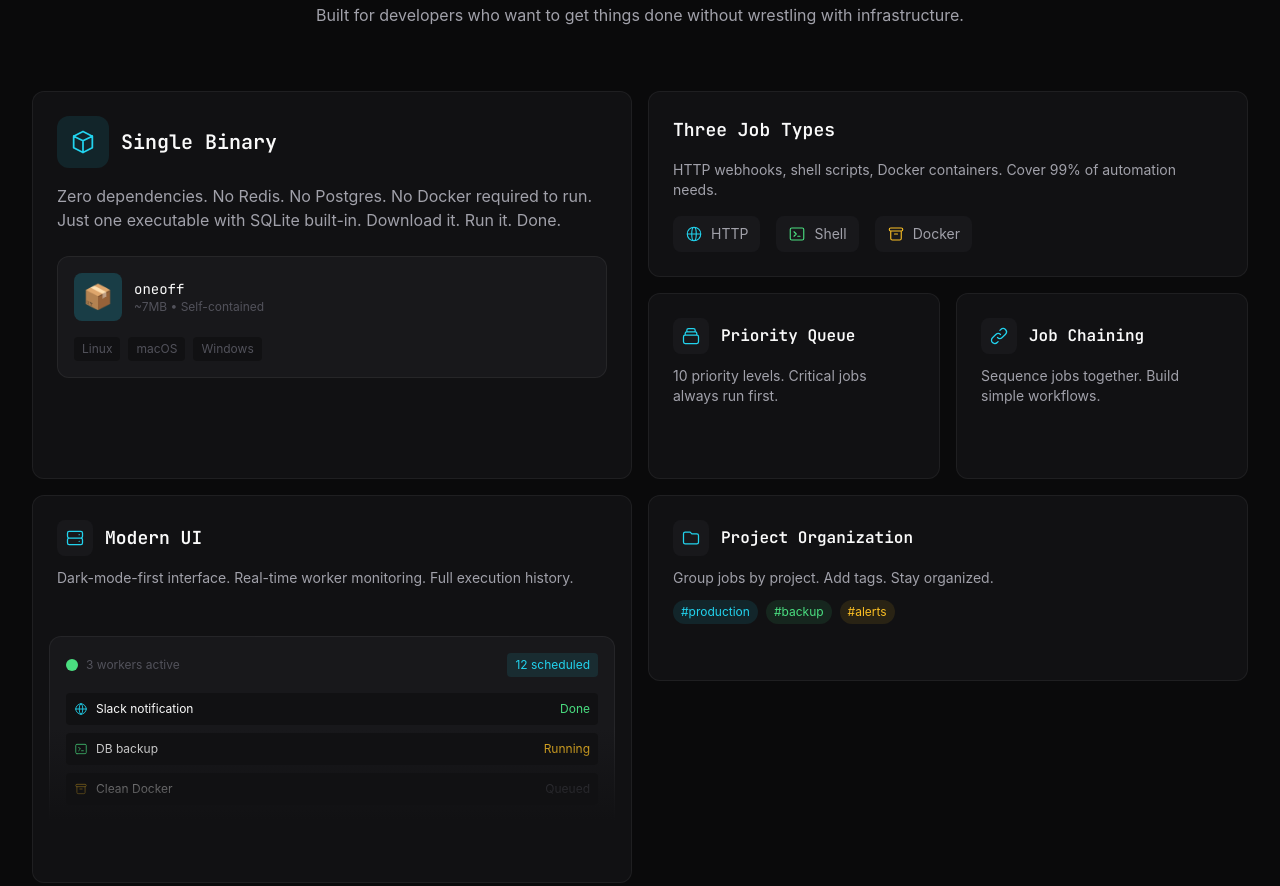
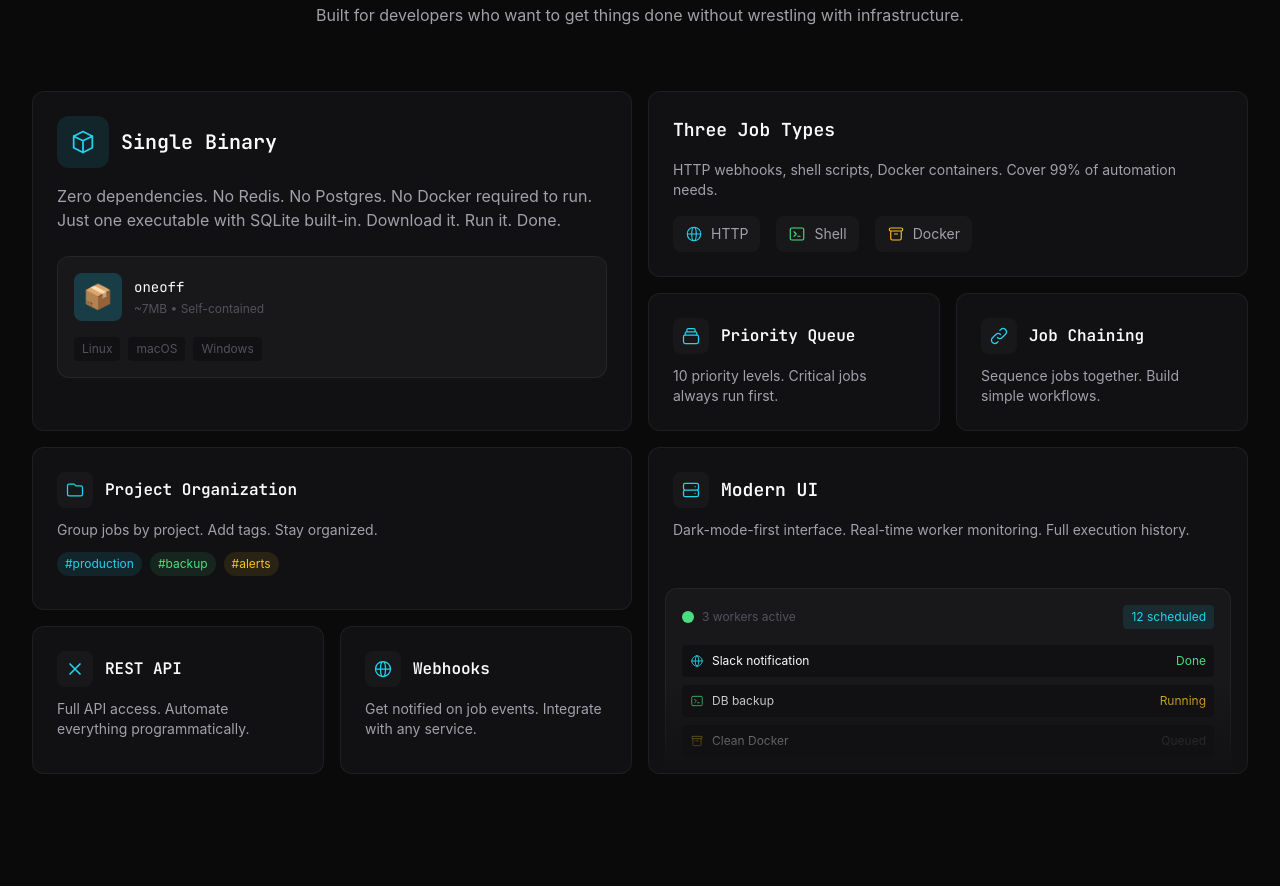
Before and after one commit to meysam81/oneoff, an Astro site in the folder landing-page/: page / in a window 1280 px wide. Shown: the part 1814-2700 px from the top of the page. Built offline with nearby package versions, Linux system fonts and the light colour scheme; Astro itself is replaced by a stand-in of ours; no server answers.

Commit message:
fix: make features fully rectangular

```diff
--- a/landing-page/src/components/landing/Features.astro
+++ b/landing-page/src/components/landing/Features.astro
@@ -59,7 +59,7 @@ const features = [
     </div>
 
     <!-- Bento Grid -->
-    <div class="grid grid-cols-1 sm:grid-cols-2 lg:grid-cols-4 gap-3 sm:gap-4 auto-rows-fr px-2 sm:px-0">
+    <div class="grid grid-cols-1 sm:grid-cols-2 lg:grid-cols-4 gap-3 sm:gap-4 px-2 sm:px-0">
       <!-- Single Binary - Large -->
       <Card variant="accent" class="sm:col-span-2 lg:col-span-2 lg:row-span-2 flex flex-col">
         <div class="flex-1">
@@ -82,7 +82,7 @@ const features = [
               </div>
               <div>
                 <div class="font-mono text-sm text-fg-primary">oneoff</div>
-                <div class="text-xs text-fg-muted">{binarySize} • Self-contained</div>
+                <div class="text-xs text-fg-muted mt-1">{binarySize} • Self-contained</div>
               </div>
             </div>
             <div class="mt-3 sm:mt-4 flex items-center gap-1.5 sm:gap-2 text-xs text-fg-muted">
@@ -140,6 +140,22 @@ const features = [
         <p class="text-fg-secondary text-xs sm:text-sm">Sequence jobs together. Build simple workflows.</p>
       </Card>
 
+      <!-- Project Organization - Small -->
+      <Card variant="accent" class="sm:col-span-2 lg:col-span-2">
+        <div class="flex items-center gap-2 sm:gap-3 mb-2 sm:mb-3">
+          <div class="p-1.5 sm:p-2 bg-bg-tertiary rounded-lg">
+            <Icon name="folder" size={18} class="text-accent-primary sm:w-5 sm:h-5" />
+          </div>
+          <h3 class="text-sm sm:text-base font-display font-semibold text-fg-primary">Project Organization</h3>
+        </div>
+        <p class="text-fg-secondary text-xs sm:text-sm mb-2 sm:mb-3">Group jobs by project. Add tags. Stay organized.</p>
+        <div class="flex flex-wrap gap-1.5 sm:gap-2">
+          <span class="px-1.5 sm:px-2 py-0.5 sm:py-1 text-[10px] sm:text-xs bg-accent-primary/10 text-accent-primary rounded-full">#production</span>
+          <span class="px-1.5 sm:px-2 py-0.5 sm:py-1 text-[10px] sm:text-xs bg-success/10 text-success rounded-full">#backup</span>
+          <span class="px-1.5 sm:px-2 py-0.5 sm:py-1 text-[10px] sm:text-xs bg-warning/10 text-warning rounded-full">#alerts</span>
+        </div>
+      </Card>
+
       <!-- Modern UI - Large with Screenshot -->
       <Card variant="accent" padding="none" class="sm:col-span-2 lg:col-span-2 lg:row-span-2 overflow-hidden">
         <div class="p-4 sm:p-6 pb-0">
@@ -195,20 +211,26 @@ const features = [
         </div>
       </Card>
 
-      <!-- Project Organization - Small -->
-      <Card variant="accent" class="sm:col-span-2 lg:col-span-2">
+      <!-- REST API - Small -->
+      <Card variant="accent">
         <div class="flex items-center gap-2 sm:gap-3 mb-2 sm:mb-3">
           <div class="p-1.5 sm:p-2 bg-bg-tertiary rounded-lg">
-            <Icon name="folder" size={18} class="text-accent-primary sm:w-5 sm:h-5" />
+            <Icon name="code" size={18} class="text-accent-primary sm:w-5 sm:h-5" />
           </div>
-          <h3 class="text-sm sm:text-base font-display font-semibold text-fg-primary">Project Organization</h3>
+          <h3 class="text-sm sm:text-base font-display font-semibold text-fg-primary">REST API</h3>
         </div>
-        <p class="text-fg-secondary text-xs sm:text-sm mb-2 sm:mb-3">Group jobs by project. Add tags. Stay organized.</p>
-        <div class="flex flex-wrap gap-1.5 sm:gap-2">
-          <span class="px-1.5 sm:px-2 py-0.5 sm:py-1 text-[10px] sm:text-xs bg-accent-primary/10 text-accent-primary rounded-full">#production</span>
-          <span class="px-1.5 sm:px-2 py-0.5 sm:py-1 text-[10px] sm:text-xs bg-success/10 text-success rounded-full">#backup</span>
-          <span class="px-1.5 sm:px-2 py-0.5 sm:py-1 text-[10px] sm:text-xs bg-warning/10 text-warning rounded-full">#alerts</span>
+        <p class="text-fg-secondary text-xs sm:text-sm">Full API access. Automate everything programmatically.</p>
+      </Card>
+
+      <!-- Webhooks - Small -->
+      <Card variant="accent">
+        <div class="flex items-center gap-2 sm:gap-3 mb-2 sm:mb-3">
+          <div class="p-1.5 sm:p-2 bg-bg-tertiary rounded-lg">
+            <Icon name="globe" size={18} class="text-accent-primary sm:w-5 sm:h-5" />
+          </div>
+          <h3 class="text-sm sm:text-base font-display font-semibold text-fg-primary">Webhooks</h3>
         </div>
+        <p class="text-fg-secondary text-xs sm:text-sm">Get notified on job events. Integrate with any service.</p>
       </Card>
     </div>
   </Container>
```
